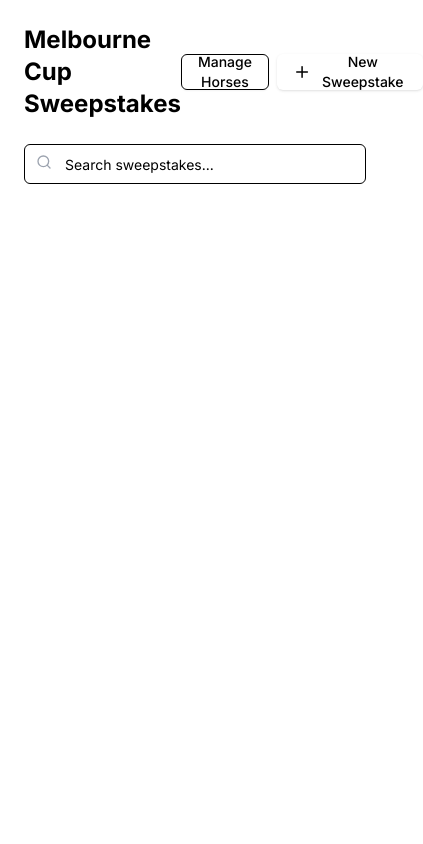
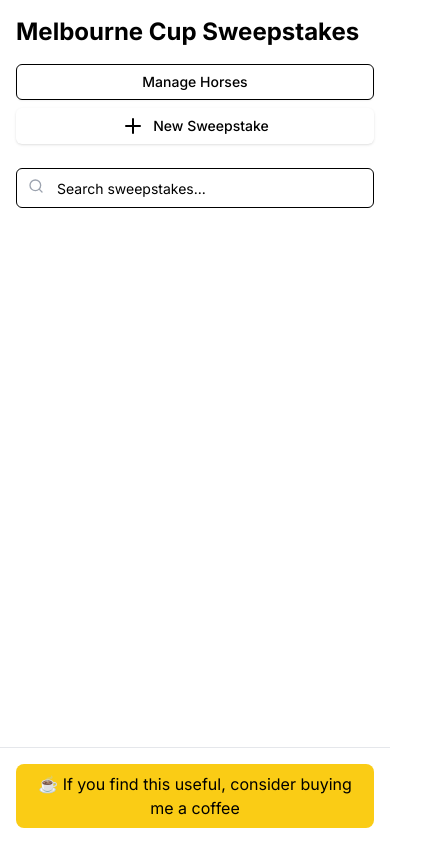
Before and after one commit to jaektomo/SweepstakeManager, a Next.js app in the folder melbourne-cup-sweepstake/: page / in a window 390 px wide. Shown: the whole page, 423 px wide, since content can reach past the window. Built offline with nearby package versions, Linux system fonts and the light colour scheme.

Commit message:
Sixth Commit

```diff
--- a/melbourne-cup-sweepstake/app/layout.tsx
+++ b/melbourne-cup-sweepstake/app/layout.tsx
@@ -16,7 +16,19 @@ export default function RootLayout({
 }) {
   return (
     <html lang="en" suppressHydrationWarning>
-      <body className={inter.className}>{children}</body>
+      <body className={inter.className}>
+        {children}
+        <div className="fixed bottom-0 left-0 right-0 p-4 bg-white border-t border-gray-200 text-center">
+          <a
+            href="https://buymeacoffee.com/jaek"
+            target="_blank"
+            rel="noopener noreferrer"
+            className="inline-flex items-center px-4 py-2 bg-yellow-400 hover:bg-yellow-500 text-black rounded-lg transition-colors duration-200"
+          >
+            ☕️ If you find this useful, consider buying me a coffee
+          </a>
+        </div>
+      </body>
     </html>
   )
 }
--- a/melbourne-cup-sweepstake/components/SweepstakeManager.tsx
+++ b/melbourne-cup-sweepstake/components/SweepstakeManager.tsx
@@ -39,6 +39,16 @@ interface Sweepstake {
   horses: string[];
 }
 
+// Fisher-Yates (Knuth) shuffle algorithm
+const shuffleArray = <T,>(array: T[]): T[] => {
+  const shuffled = [...array];
+  for (let i = shuffled.length - 1; i > 0; i--) {
+    const j = Math.floor(Math.random() * (i + 1));
+    [shuffled[i], shuffled[j]] = [shuffled[j], shuffled[i]];
+  }
+  return shuffled;
+};
+
 const SweepstakeManager: React.FC = () => {
   // Main application state
   const [view, setView] = useState<'list' | 'create' | 'detail' | 'horses'>('list');
@@ -61,7 +71,7 @@ const SweepstakeManager: React.FC = () => {
   // New sweepstake form state
   const [newSweepstake, setNewSweepstake] = useState<Omit<Sweepstake, 'id' | 'status' | 'participants' | 'assignments' | 'winners' | 'createdAt' | 'horses'>>({
     name: '',
-    buyIn: 0,
+    buyIn: 1,
     prizeDistribution: [{ place: 1, percentage: 60 }]
   });
 
@@ -135,14 +145,12 @@ const SweepstakeManager: React.FC = () => {
     }
   };
 
-  // Horse assignment
+  // Horse assignment using Fisher-Yates shuffle
   const assignHorses = (sweepstakeId: string) => {
     const sweep = sweepstakes.find(s => s.id === sweepstakeId);
     if (!sweep || sweep.horses.length < sweep.participants.length) return;
 
-    const shuffledHorses = [...sweep.horses]
-      .sort(() => Math.random() - 0.5)
-      .slice(0, sweep.participants.length);
+    const shuffledHorses = shuffleArray(sweep.horses).slice(0, sweep.participants.length);
 
     const assignments = sweep.participants.map((participant, index) => ({
       participant: participant.name,
@@ -156,13 +164,12 @@ const SweepstakeManager: React.FC = () => {
     ));
   };
 
-  // Complete race
+  // Complete race using Fisher-Yates shuffle for fair randomization
   const completeRace = (sweepstakeId: string) => {
     const sweep = sweepstakes.find(s => s.id === sweepstakeId);
     if (!sweep) return;
 
-    const raceResults = sweep.assignments
-      .sort(() => Math.random() - 0.5)
+    const raceResults = shuffleArray(sweep.assignments)
       .slice(0, sweep.prizeDistribution.length)
       .map((assignment, index) => ({
         ...assignment,
@@ -200,21 +207,28 @@ const SweepstakeManager: React.FC = () => {
           <CardTitle>Horse Management</CardTitle>
         </CardHeader>
         <CardContent className="space-y-4">
-          <div className="flex gap-2">
+          <div className="flex flex-col sm:flex-row gap-2">
             <Input
               value={newHorse}
               onChange={(e) => setNewHorse(e.target.value)}
               placeholder="Enter horse name..."
               onKeyPress={(e) => e.key === 'Enter' && addHorse()}
+              className="flex-1"
             />
-            <Button onClick={addHorse}>Add Horse</Button>
+            <Button onClick={addHorse} className="w-full sm:w-auto">Add Horse</Button>
           </div>
 
           <div className="grid gap-2">
             {horses.map((horse, index) => (
               <div key={index} className="flex justify-between items-center p-2 bg-gray-50 rounded">
                 <span>{horse}</span>
-                <Button variant="ghost" onClick={() => removeHorse(index)}>Remove</Button>
+                <Button
+                  variant="ghost"
+                  onClick={() => removeHorse(index)}
+                  className="text-red-500 hover:text-red-700"
+                >
+                  Remove
+                </Button>
               </div>
             ))}
           </div>
@@ -255,7 +269,7 @@ const SweepstakeManager: React.FC = () => {
             </label>
             <Input
               type="number"
-              min="0"
+              min="1"
               step="0.01"
               placeholder="Enter buy-in amount"
               value={newSweepstake.buyIn}
@@ -270,7 +284,7 @@ const SweepstakeManager: React.FC = () => {
             </label>
             <div className="grid gap-2">
               {newSweepstake.prizeDistribution.map((prize, index) => (
-                <div key={index} className="flex gap-2 items-center">
+                <div key={index} className="flex flex-col sm:flex-row gap-2 items-start sm:items-center">
                   <Input
                     type="number"
                     min="0"
@@ -288,6 +302,7 @@ const SweepstakeManager: React.FC = () => {
                         prizeDistribution: newDistribution
                       });
                     }}
+                    className="w-full sm:w-32"
                   />
                   <span className="text-sm text-gray-500">% for {index + 1}st place</span>
                 </div>
@@ -308,6 +323,7 @@ const SweepstakeManager: React.FC = () => {
                       ]
                     });
                   }}
+                  className="w-full sm:w-auto"
                 >
                   <Plus className="mr-2 h-4 w-4" />
                   Add Prize Place
@@ -320,6 +336,7 @@ const SweepstakeManager: React.FC = () => {
             <Button
               onClick={createSweepstake}
               disabled={!newSweepstake.name || newSweepstake.buyIn <= 0 || horses.length === 0}
+              className="w-full sm:w-auto"
             >
               Create Sweepstake
             </Button>
@@ -331,13 +348,13 @@ const SweepstakeManager: React.FC = () => {
 
   const renderDashboard = () => (
     <div className="space-y-6">
-      <div className="flex items-center justify-between">
+      <div className="flex flex-col sm:flex-row items-start sm:items-center justify-between gap-4">
         <h1 className="text-2xl font-bold">Melbourne Cup Sweepstakes</h1>
-        <div className="flex gap-2">
-          <Button onClick={() => setView('horses')} variant="outline">
+        <div className="flex flex-col sm:flex-row gap-2 w-full sm:w-auto">
+          <Button onClick={() => setView('horses')} variant="outline" className="w-full sm:w-auto">
             Manage Horses
           </Button>
-          <Button onClick={() => setView('create')}>
+          <Button onClick={() => setView('create')} className="w-full sm:w-auto">
             <Plus className="mr-2" /> New Sweepstake
           </Button>
         </div>
@@ -357,7 +374,7 @@ const SweepstakeManager: React.FC = () => {
         {filteredSweepstakes.map(sweep => (
           <Card key={sweep.id} className="hover:shadow-md transition-shadow">
             <CardContent className="p-4">
-              <div className="flex items-center justify-between">
+              <div className="flex flex-col sm:flex-row items-start sm:items-center justify-between gap-4">
                 <div>
                   <h3 className="font-semibold text-lg">{sweep.name}</h3>
                   <div className="text-sm text-gray-500 space-x-2">
@@ -368,11 +385,12 @@ const SweepstakeManager: React.FC = () => {
                     <span className="capitalize">{sweep.status}</span>
                   </div>
                 </div>
-                <div className="flex gap-2">
+                <div className="flex flex-col sm:flex-row gap-2 w-full sm:w-auto">
                   {sweep.status === 'active' && (
                     <Button
                       variant="outline"
                       onClick={() => completeRace(sweep.id)}
+                      className="w-full sm:w-auto"
                     >
                       <Trophy className="mr-2 h-4 w-4" />
                       Complete Race
@@ -383,6 +401,7 @@ const SweepstakeManager: React.FC = () => {
                       setActiveSweepstake(sweep);
                       setView('detail');
                     }}
+                    className="w-full sm:w-auto"
                   >
                     Manage
                   </Button>
@@ -412,7 +431,7 @@ const SweepstakeManager: React.FC = () => {
             <CardTitle>{activeSweepstake.name}</CardTitle>
           </CardHeader>
           <CardContent className="space-y-6">
-            <div className="grid grid-cols-3 gap-4">
+            <div className="grid grid-cols-1 sm:grid-cols-3 gap-4">
               <div className="p-4 bg-gray-50 rounded">
                 <div className="text-sm text-gray-500">Buy-in</div>
                 <div className="text-lg font-semibold">${activeSweepstake.buyIn}</div>
@@ -432,8 +451,8 @@ const SweepstakeManager: React.FC = () => {
             {activeSweepstake.status === 'setup' && (
               <div className="space-y-4">
                 <h3 className="text-lg font-semibold">Participants</h3>
-                <div className="flex gap-2">
-                  <div className="flex-1 flex gap-2">
+                <div className="flex flex-col sm:flex-row gap-2">
+                  <div className="flex-1 flex flex-col sm:flex-row gap-2">
                     <Input
                       ref={participantInputRef}
                       placeholder="Add participant..."
@@ -442,10 +461,12 @@ const SweepstakeManager: React.FC = () => {
                           handleAddParticipant(activeSweepstake.id);
                         }
                       }}
+                      className="flex-1"
                     />
                     <Button
                       variant="outline"
                       onClick={() => handleAddParticipant(activeSweepstake.id)}
+                      className="w-full sm:w-auto"
                     >
                       <UserPlus className="h-4 w-4" />
                       <span className="ml-2">Add</span>
@@ -454,6 +475,7 @@ const SweepstakeManager: React.FC = () => {
                   <Button
                     onClick={() => assignHorses(activeSweepstake.id)}
                     disabled={activeSweepstake.participants.length === 0 || activeSweepstake.participants.length > activeSweepstake.horses.length}
+                    className="w-full sm:w-auto"
                   >
                     <ShuffleIcon className="mr-2 h-4 w-4" />
                     Assign Horses
@@ -485,13 +507,16 @@ const SweepstakeManager: React.FC = () => {
                 <h3 className="text-lg font-semibold">Horse Assignments</h3>
                 <div className="grid gap-2">
                   {activeSweepstake.assignments.map((assignment, index) => (
-                    <div key={index} className="flex justify-between items-center p-2 bg-gray-50 rounded">
+                    <div key={index} className="flex flex-col sm:flex-row justify-between items-start sm:items-center p-2 bg-gray-50 rounded">
                       <span>{assignment.participant}</span>
-                      <span className="font-medium">{assignment.horse}</span>
+                      <span className="font-medium mt-1 sm:mt-0">{assignment.horse}</span>
                     </div>
                   ))}
                 </div>
-                <Button onClick={() => completeRace(activeSweepstake.id)}>
+                <Button
+                  onClick={() => completeRace(activeSweepstake.id)}
+                  className="w-full sm:w-auto"
+                >
                   <Trophy className="mr-2 h-4 w-4" />
                   Complete Race
                 </Button>
@@ -503,13 +528,13 @@ const SweepstakeManager: React.FC = () => {
                 <h3 className="text-lg font-semibold">Results</h3>
                 <div className="grid gap-2">
                   {activeSweepstake.winners.map((winner, index) => (
-                    <div key={index} className="flex justify-between items-center p-2 bg-gray-50 rounded">
+                    <div key={index} className="flex flex-col sm:flex-row justify-between items-start sm:items-center p-2 bg-gray-50 rounded">
                       <div>
                         <span className="font-medium">{winner.place}st Place: </span>
                         <span>{winner.participant}</span>
                         <span className="ml-2 text-gray-500">({winner.horse})</span>
                       </div>
-                      <span className="font-bold text-green-600">
+                      <span className="font-bold text-green-600 mt-2 sm:mt-0">
                         ${winner.winnings.toFixed(2)}
                       </span>
                     </div>
@@ -524,7 +549,7 @@ const SweepstakeManager: React.FC = () => {
   };
 
   return (
-    <div className="max-w-4xl mx-auto p-6">
+    <div className="max-w-4xl mx-auto p-4 sm:p-6">
       {view === 'list' && renderDashboard()}
       {view === 'create' && renderCreateForm()}
       {view === 'detail' && renderSweepstakeDetail()}
```
